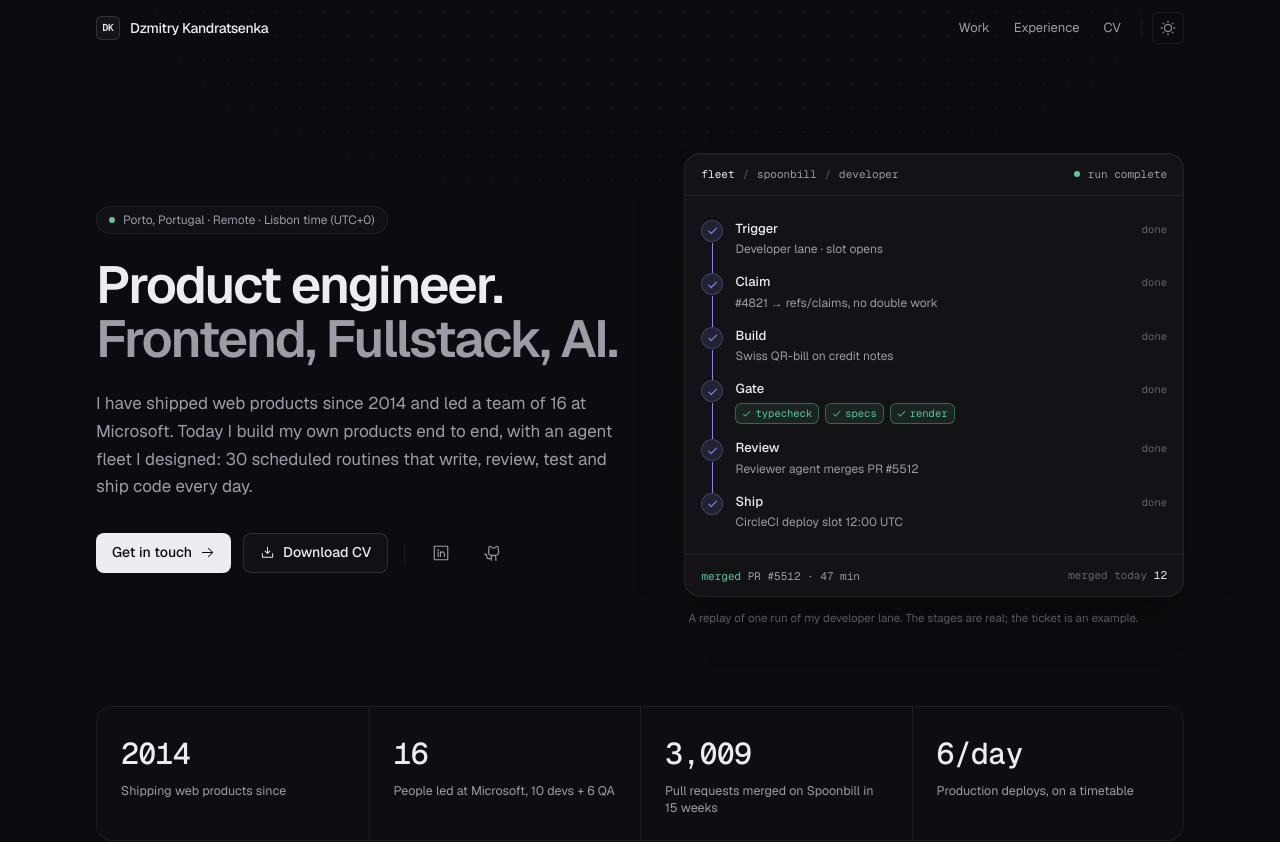
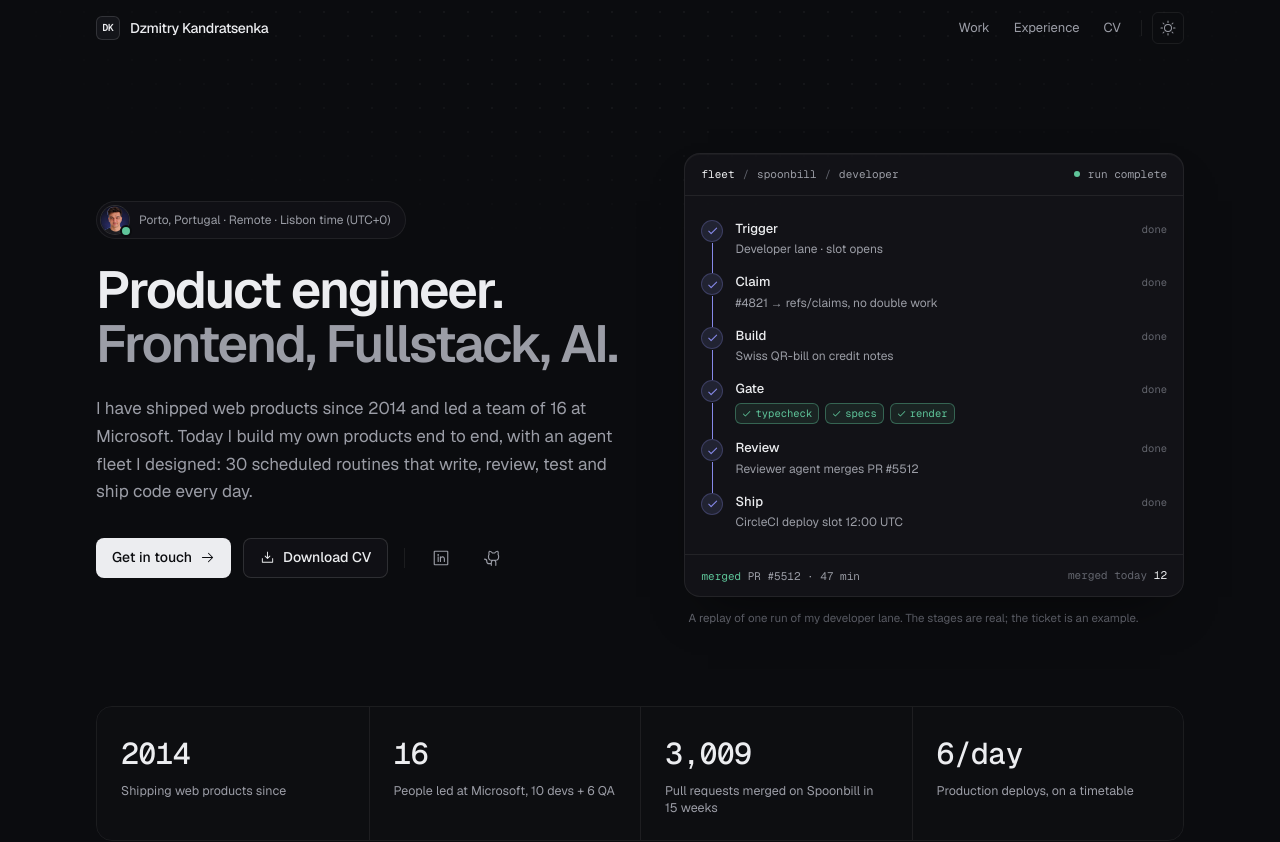
Before and after one commit to DmitryKandratsenka/DmitryKandratsenka.github.io, a Next.js app: page / in a window 1280 px wide. Shown: the top 842 px of the page. Built offline with nearby package versions, Linux system fonts and the light colour scheme; no server answers.

Commit message:
Home: headshot in the hero badge
Square crop of a studio headshot, 192px, shown at 28px with the
availability dot moved to its corner. The CV stays photo-free.

```diff
--- a/src/app/(site)/page.tsx
+++ b/src/app/(site)/page.tsx
@@ -51,10 +51,23 @@ export default function Home() {
         <div className="grid items-center gap-12 lg:grid-cols-[1.05fr_1fr] lg:gap-16">
           <div>
             <p
-              className="rise mb-6 inline-flex items-center gap-2 rounded-full border border-line bg-surface/60 px-3 py-1 text-[12px] text-fg-muted"
+              className="rise mb-6 inline-flex items-center gap-2.5 rounded-full border border-line bg-surface/60 py-1 pl-1 pr-3.5 text-[12px] text-fg-muted"
               style={{ ['--i' as string]: 0 }}
             >
-              <span className="size-1.5 rounded-full bg-ok" aria-hidden />
+              <span className="relative shrink-0">
+                {/* eslint-disable-next-line @next/next/no-img-element */}
+                <img
+                  src="/avatar.jpg"
+                  alt={profile.name}
+                  width={28}
+                  height={28}
+                  className="size-7 rounded-full object-cover ring-1 ring-line-strong"
+                />
+                <span
+                  className="absolute -bottom-px -right-px size-2 rounded-full bg-ok ring-2 ring-bg"
+                  aria-hidden
+                />
+              </span>
               {profile.location} · {profile.availability}
             </p>
             <h1
```
Also changed, not shown: public/avatar.jpg (added).
